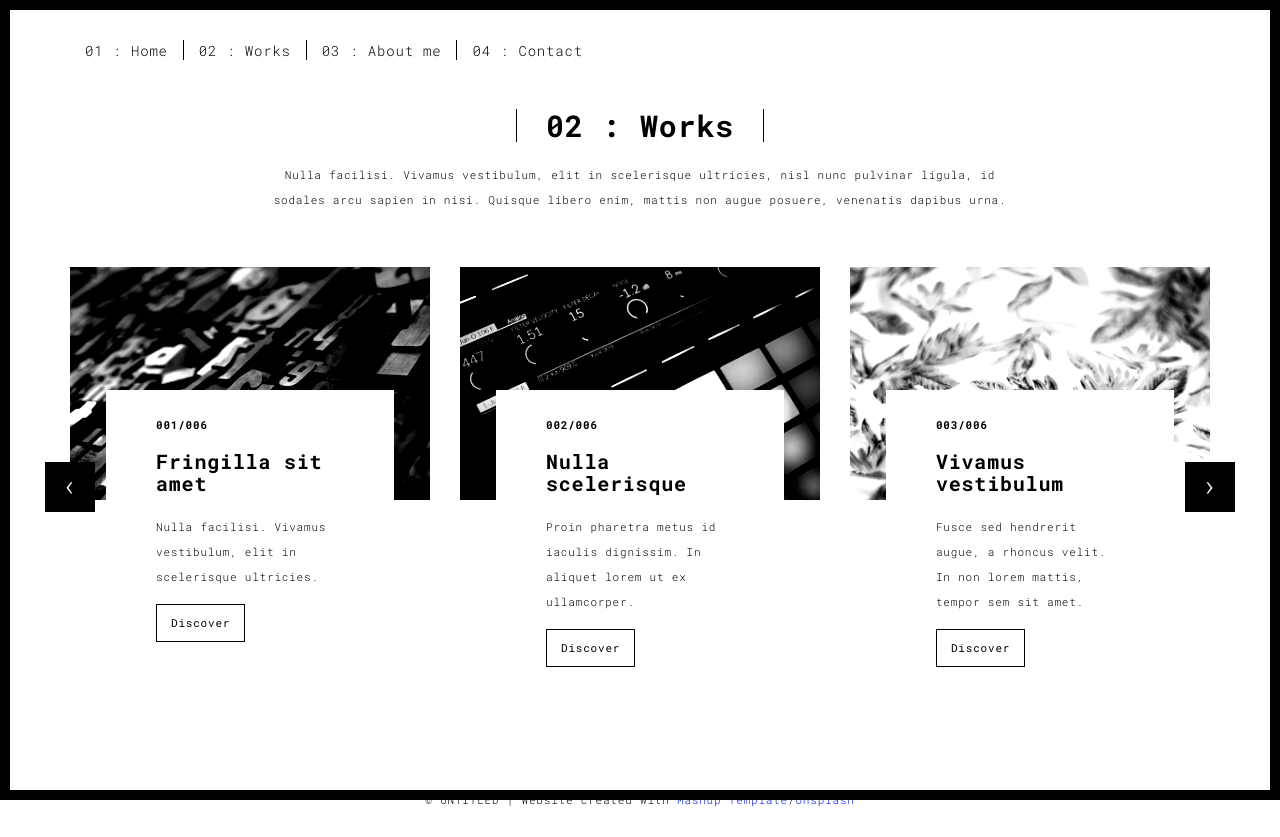
After one commit to YuraMishin/flask-portfolio, a Python web app: template flask/templates/works.html in a window 1280 px wide. The commit adds this page. Run offline with Jinja, Linux system fonts and the light colour scheme; the template is opened without the code that fills it, so the values that code supplies are empty.

Commit message:
Added the rest of the basic pages. Closes #3

```diff
--- /dev/null
+++ b/flask/templates/works.html
@@ -0,0 +1,209 @@
+<!DOCTYPE html>
+<html lang="en">
+
+<head>
+    <meta charset="UTF-8">
+    <meta content="IE=edge" http-equiv="X-UA-Compatible">
+    <meta content="width=device-width,initial-scale=1" name="viewport">
+    <meta content="Yura Mishin. Works" name="description">
+    <meta name="google" content="notranslate"/>
+    <meta content="Yura Mishin" name="author">
+
+    <!-- Disable tap highlight on IE -->
+    <meta name="msapplication-tap-highlight" content="no">
+
+    <link rel="apple-touch-icon" sizes="180x180" href="./static/assets/apple-icon-180x180.png">
+    <link href="./static/assets/favicon.ico" rel="icon">
+
+    <title>Yura Mishin. Works</title>
+
+    <link href="./static/main.3f6952e4.css" rel="stylesheet">
+</head>
+
+<body class="">
+<div id="site-border-left"></div>
+<div id="site-border-right"></div>
+<div id="site-border-top"></div>
+<div id="site-border-bottom"></div>
+<!-- Add your content of header -->
+<header>
+    <nav class="navbar  navbar-fixed-top navbar-default">
+        <div class="container">
+            <button type="button" class="navbar-toggle collapsed" data-toggle="collapse" data-target="#navbar-collapse"
+                    aria-expanded="false">
+                <span class="sr-only">Toggle navigation</span>
+                <span class="icon-bar"></span>
+                <span class="icon-bar"></span>
+                <span class="icon-bar"></span>
+            </button>
+
+            <div class="collapse navbar-collapse" id="navbar-collapse">
+                <ul class="nav navbar-nav ">
+                    <li><a href="./index.html" title="">01 : Home</a></li>
+                    <li><a href="./works.html" title="">02 : Works</a></li>
+                    <li><a href="./about.html" title="">03 : About me</a></li>
+                    <li><a href="./contact.html" title="">04 : Contact</a></li>
+                </ul>
+            </div>
+        </div>
+    </nav>
+</header>
+
+<div class="section-container">
+    <div class="container">
+        <div class="row">
+
+            <div class="col-sm-8 col-sm-offset-2 section-container-spacer">
+                <div class="text-center">
+                    <h1 class="h2">02 : Works</h1>
+                    <p>Nulla facilisi. Vivamus vestibulum, elit in scelerisque ultricies, nisl nunc pulvinar ligula, id
+                        sodales arcu sapien in nisi. Quisque libero enim, mattis non augue posuere, venenatis dapibus
+                        urna.</p>
+                </div>
+            </div>
+
+            <div class="col-md-12">
+
+                <div id="myCarousel" class="carousel slide projects-carousel">
+                    <!-- Carousel items -->
+                    <div class="carousel-inner">
+                        <div class="item active">
+                            <div class="row">
+                                <div class="col-sm-4">
+
+                                    <a href="./work.html" title="" class="black-image-project-hover">
+                                        <img src="./static/assets/images/work01-hover.jpg" alt="" class="img-responsive">
+                                    </a>
+                                    <div class="card-container card-container-lg">
+                                        <h4>001/006</h4>
+                                        <h3>Fringilla sit amet</h3>
+                                        <p>Nulla facilisi. Vivamus vestibulum, elit in scelerisque ultricies.</p>
+                                        <a href="./work.html" title="" class="btn btn-default">Discover</a>
+                                    </div>
+                                </div>
+                                <div class="col-sm-4">
+                                    <a href="./work.html" title="" class="black-image-project-hover">
+                                        <img src="./static/assets/images/work02-hover.jpg" alt="" class="img-responsive">
+                                    </a>
+                                    <div class="card-container card-container-lg">
+                                        <h4>002/006</h4>
+                                        <h3>Nulla scelerisque</h3>
+                                        <p>Proin pharetra metus id iaculis dignissim. In aliquet lorem ut ex
+                                            ullamcorper.</p>
+                                        <a href="./work.html" title="" class="btn btn-default">Discover</a>
+                                    </div>
+                                </div>
+                                <div class="col-sm-4">
+                                    <a href="./work.html" title="" class="black-image-project-hover">
+                                        <img src="./static/assets/images/work03-hover.jpg" alt="" class="img-responsive">
+                                    </a>
+                                    <div class="card-container card-container-lg">
+                                        <h4>003/006</h4>
+                                        <h3>Vivamus vestibulum</h3>
+                                        <p>Fusce sed hendrerit augue, a rhoncus velit. In non lorem mattis, tempor sem
+                                            sit amet.</p>
+                                        <a href="./work.html" title="" class="btn btn-default">Discover</a>
+                                    </div>
+                                </div>
+
+                            </div>
+                            <!--/row-->
+                        </div>
+                        <!--/item-->
+                        <div class="item">
+                            <div class="row">
+                                <div class="col-sm-4">
+                                    <a href="./work.html" class="black-image-project-hover">
+                                        <img src="./static/assets/images/work02-hover.jpg" alt="Image" class="img-responsive">
+                                    </a>
+                                    <div class="card-container">
+                                        <h4>004/006</h4>
+                                        <h3>Nulla scelerisque</h3>
+                                        <p>Proin pharetra metus id iaculis dignissim. In aliquet lorem ut ex
+                                            ullamcorper.</p>
+                                        <a href="./work.html" class="btn btn-default">Discover</a>
+                                    </div>
+                                </div>
+                                <div class="col-sm-4">
+                                    <a href="./work.html" class="black-image-project-hover">
+                                        <img src="./static/assets/images/work01-hover.jpg" alt="Image" class="img-responsive">
+                                    </a>
+                                    <div class="card-container">
+                                        <h4>005/006</h4>
+                                        <h3>Fringilla sit amet</h3>
+                                        <p>Nulla facilisi. Vivamus vestibulum, elit in scelerisque ultricies.</p>
+                                        <a href="./work.html" class="btn btn-default">Discover</a>
+                                    </div>
+                                </div>
+
+                                <div class="col-sm-4">
+                                    <a href="./work.html" class="black-image-project-hover">
+                                        <img src="./static/assets/images/work03-hover.jpg" alt="Image" class="img-responsive">
+                                    </a>
+                                    <div class="card-container">
+                                        <h4>006/006</h4>
+                                        <h3>Vivamus vestibulum</h3>
+                                        <p>Fusce sed hendrerit augue, a rhoncus velit. In non lorem mattis, tempor sem
+                                            sit amet.</p>
+                                        <a href="./work.html" class="btn btn-default">Discover</a>
+                                    </div>
+                                </div>
+
+                            </div>
+                            <!--/row-->
+                        </div>
+
+                        <!--/item-->
+                    </div>
+                    <!--/carousel-inner-->
+                    <a class="left carousel-control" href="#myCarousel" data-slide="prev">‹</a>
+
+                    <a class="right carousel-control" href="#myCarousel" data-slide="next">›</a>
+                </div>
+
+
+                <!--/myCarousel-->
+            </div>
+
+
+        </div>
+    </div>
+</div>
+
+
+<footer class="footer-container text-center">
+    <div class="container">
+        <div class="row">
+            <div class="col-xs-12">
+                <p>© UNTITLED | Website created with <a href="http://www.mashup-template.com/"
+                                                        title="Create website with free html template">Mashup
+                    Template</a>/<a href="https://www.unsplash.com/" title="Beautiful Free Images">Unsplash</a></p>
+            </div>
+        </div>
+    </div>
+</footer>
+
+<script>
+    document.addEventListener("DOMContentLoaded", function (event) {
+        navActivePage();
+    });
+</script>
+
+<!-- Google Analytics: change UA-XXXXX-X to be your site's ID
+
+<script>
+  (function (i, s, o, g, r, a, m) {
+    i['GoogleAnalyticsObject'] = r; i[r] = i[r] || function () {
+      (i[r].q = i[r].q || []).push(arguments)
+    }, i[r].l = 1 * new Date(); a = s.createElement(o),
+      m = s.getElementsByTagName(o)[0]; a.async = 1; a.src = g; m.parentNode.insertBefore(a, m)
+  })(window, document, 'script', '//www.google-analytics.com/analytics.js', 'ga');
+  ga('create', 'UA-XXXXX-X', 'auto');
+  ga('send', 'pageview');
+</script>
+
+-->
+<script type="text/javascript" src="./static/main.70a66962.js"></script>
+</body>
+
+</html>
```
Also changed, not shown: flask/server.py (+13 -0 lines), flask/templates/about.html (added, +125 -0 lines), flask/templates/contact.html (added, +143 -0 lines), flask/templates/index.html (+7 -4 lines), flask/static/assets/images/profil.JPG (added), flask/static/assets/images/space.jpg (renamed from flask/static/images/space.jpg), flask/static/assets/images/work001-01.jpg (added), flask/static/assets/images/work001-02.jpg (added), flask/static/assets/images/work001-03.jpg (added), flask/static/assets/images/work001-04.jpg (added), flask/static/assets/images/work01-hover.jpg (added), flask/static/assets/images/work02-hover.jpg (added), flask/static/assets/images/work03-hover.jpg (added).
